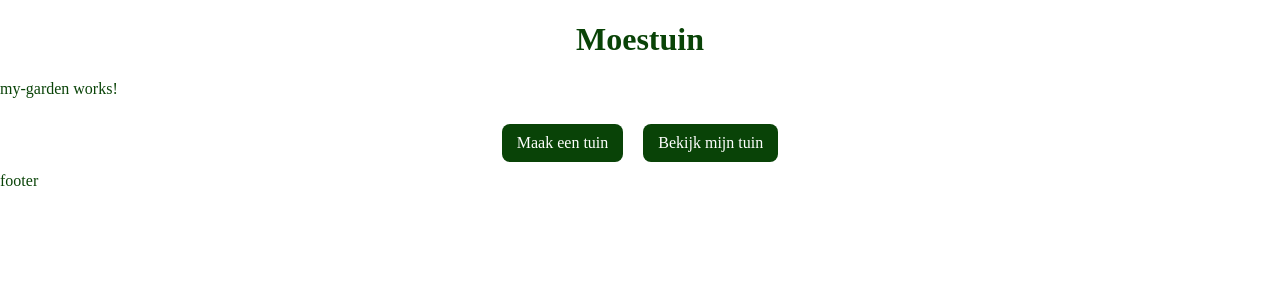
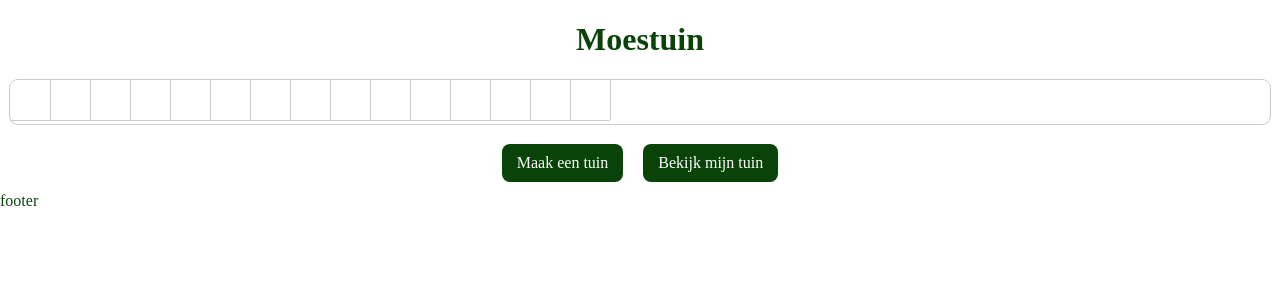
Before and after one commit to Ffyud/moestuin-gui, an Angular app: page /mijn-tuin in a window 1280 px wide. Shown: the top 300 px of the page. Built offline with nearby package versions, Linux system fonts and the light colour scheme; no server answers.

Commit message:
update my-garden component

```diff
--- a/src/app/my-garden/my-garden.component.css
+++ b/src/app/my-garden/my-garden.component.css
@@ -0,0 +1,14 @@
+
+.garden {
+    border-radius: 8px;
+    margin: 10px;
+    box-shadow: 0px 0px 0px 1px #CCC;
+}
+
+.garden .garden-element {
+    display: inline-block;
+    width: 40px;
+    height: 40px;
+    box-shadow: 0px 1px 0px 0px #CCC, 1px 0px 0px 0px #CCC;
+
+}
--- a/src/app/my-garden/my-garden.component.html
+++ b/src/app/my-garden/my-garden.component.html
@@ -1 +1,19 @@
-<p>my-garden works!</p>
+
+<div class="garden">
+    <span class="garden-element"></span>
+    <span class="garden-element"></span>
+    <span class="garden-element"></span>
+    <span class="garden-element"></span>
+    <span class="garden-element"></span>
+    <span class="garden-element"></span>
+    <span class="garden-element"></span>
+    <span class="garden-element"></span>
+    <span class="garden-element"></span>
+    <span class="garden-element"></span>
+    <span class="garden-element"></span>
+    <span class="garden-element"></span>
+    <span class="garden-element"></span>
+    <span class="garden-element"></span>
+    <span class="garden-element"></span>
+</div>
+<span>{{ garden | json }}</span>
--- a/src/app/my-garden/my-garden.component.ts
+++ b/src/app/my-garden/my-garden.component.ts
@@ -1,4 +1,6 @@
 import { Component, OnInit } from '@angular/core';
+import { GardenService } from '../garden.service';
+import { Garden } from '../garden';
 
 @Component({
   selector: 'app-my-garden',
@@ -7,9 +9,17 @@ import { Component, OnInit } from '@angular/core';
 })
 export class MyGardenComponent implements OnInit {
 
-  constructor() { }
+  garden!: Object;
+
+  constructor(public gardenService: GardenService) { }
 
   ngOnInit(): void {
+    this.gardenService.getGarden(1).subscribe(
+      data => this.garden = data
+    );
+
+
+    console.log("my-garden open"); // FIXME data ophalen van get request
   }
 
 }
```
